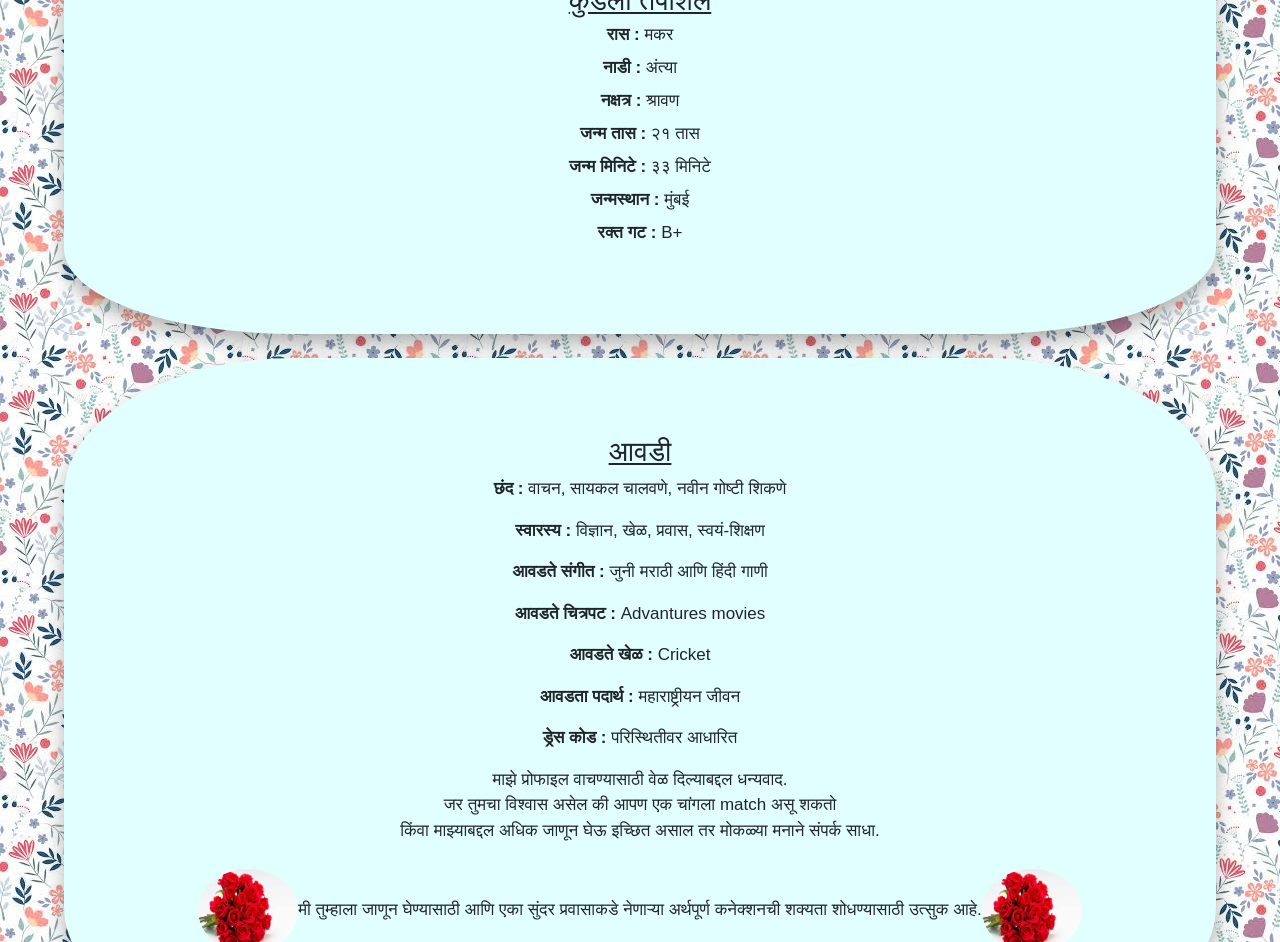
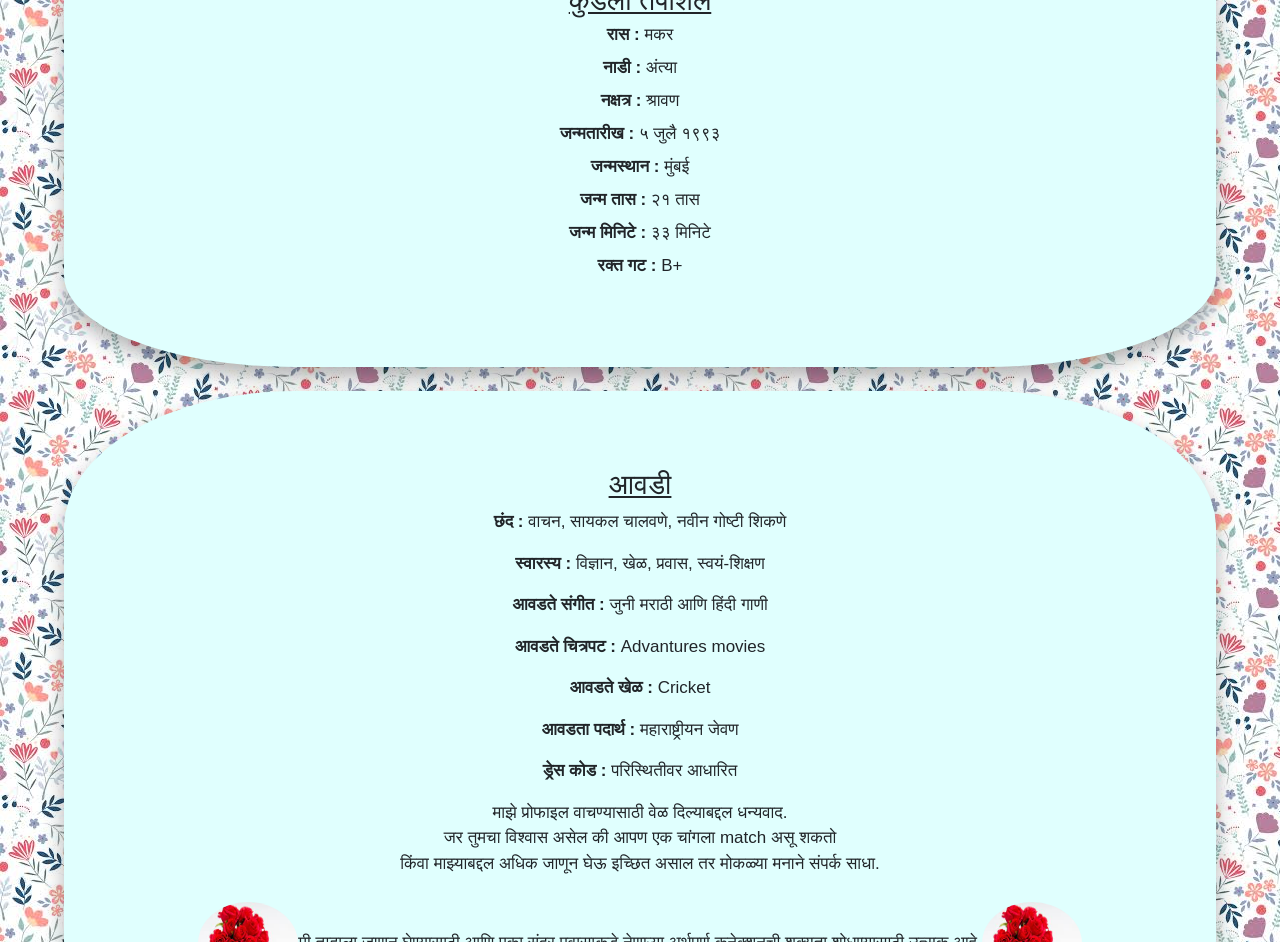
Before and after one commit to self-introduction-profile/marriage, an Angular app: page / in a window 1280 px wide. Shown: the part 2780-3722 px from the top of the page. Built offline with nearby package versions, Linux system fonts and the light colour scheme.

Commit message:
minor changes

```diff
--- a/src/app/marriageprofile/marriageprofile.component.html
+++ b/src/app/marriageprofile/marriageprofile.component.html
@@ -45,9 +45,10 @@
     <p><b>रास : </b>मकर</p>
     <p><b>नाडी : </b>अंत्या</p>
     <p><b>नक्षत्र : </b>श्रावण</p>
+    <p><b>जन्मतारीख : </b>५ जुलै १९९३</p>
+    <p><b>जन्मस्थान : </b>मुंबई</p>
     <p><b>जन्म तास : </b>२१ तास</p>
     <p><b>जन्म मिनिटे : </b>३३ मिनिटे</p>
-    <p><b>जन्मस्थान : </b>मुंबई</p>
     <p><b>रक्त गट  : </b>B+</p>
 </div>
 <br>
@@ -58,7 +59,7 @@
     <p><b>आवडते संगीत : </b>जुनी मराठी आणि हिंदी गाणी</p>
     <p><b>आवडते चित्रपट : </b>Advantures movies</p>
     <p><b>आवडते खेळ : </b>Cricket</p>
-    <p><b>आवडता पदार्थ : </b>महाराष्ट्रीयन जीवन</p>
+    <p><b>आवडता पदार्थ : </b>महाराष्ट्रीयन जेवण</p>
     <p><b>ड्रेस कोड  : </b>परिस्थितीवर आधारित</p>
     <p>
        माझे प्रोफाइल वाचण्यासाठी वेळ दिल्याबद्दल धन्यवाद.<br>
```
